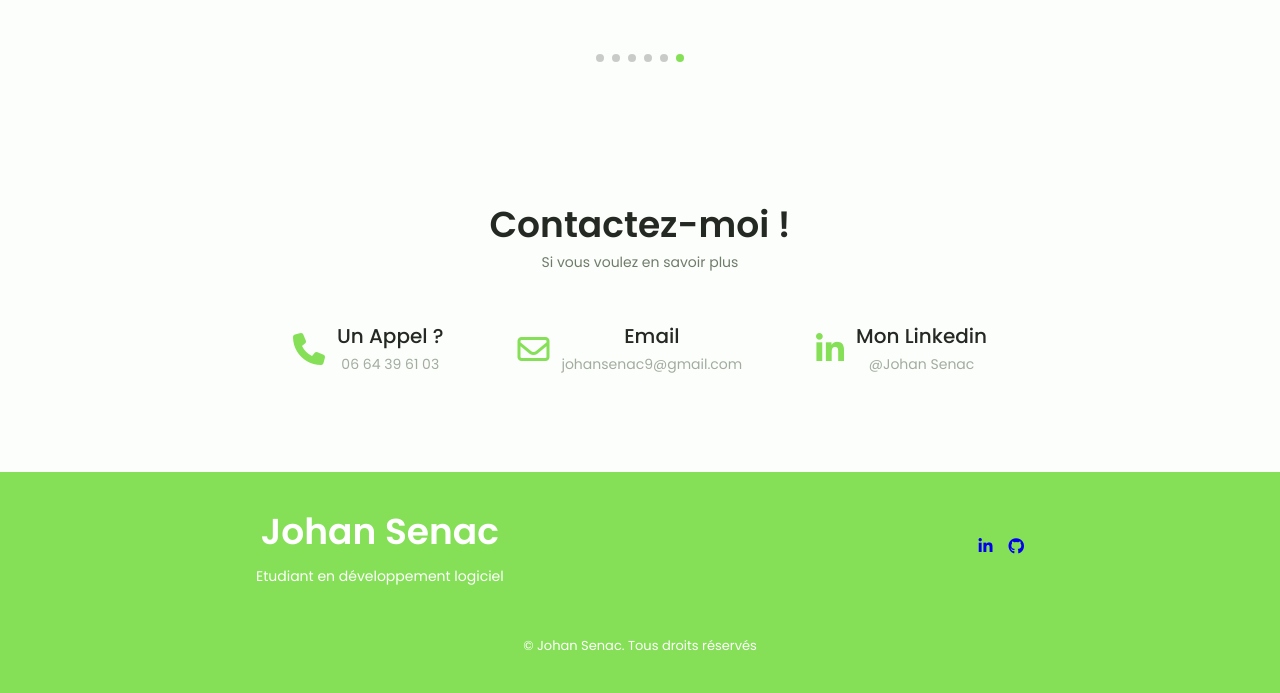
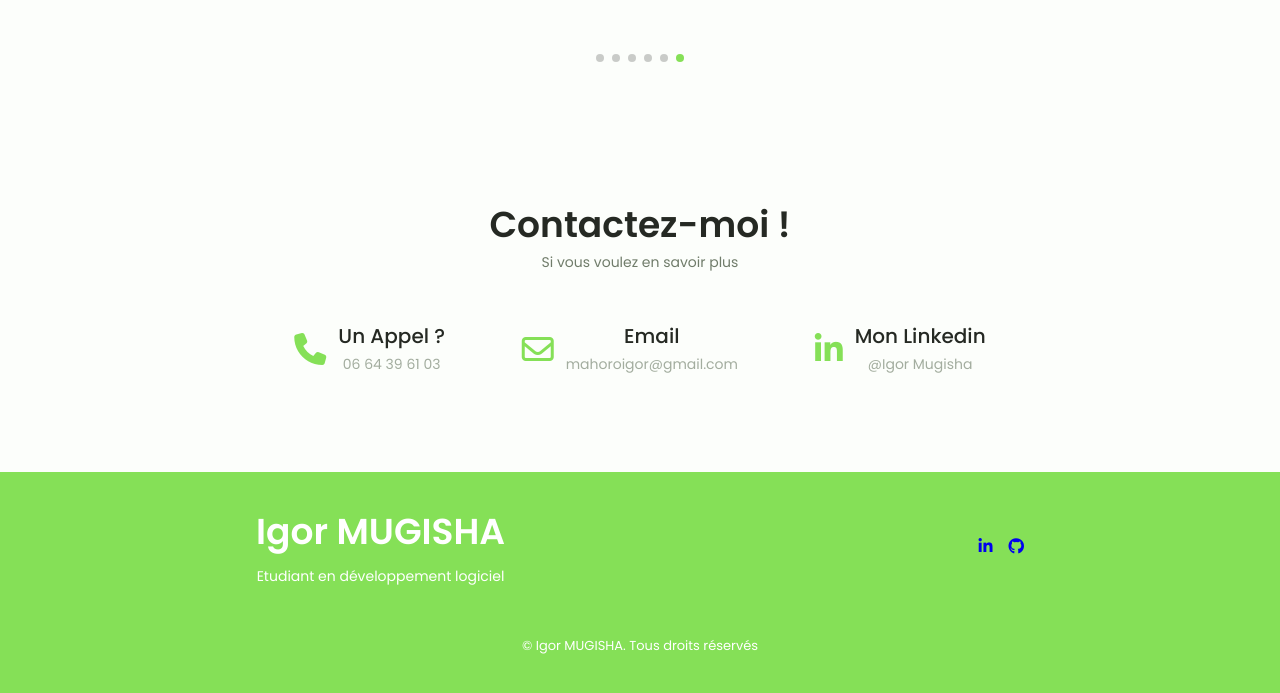
Before and after one commit to muigor/portofolio, a plain HTML site: page index.html in a window 1280 px wide. Shown: the part 3548-4241 px from the top of the page. Drawn offline with Linux system fonts and the light colour scheme.

Commit message:
modification de index

```diff
--- a/index.html
+++ b/index.html
@@ -178,7 +178,7 @@
                                 <span class="qualification-subtitle">Université Toulouse 2 </span>
                                 <div class="qualification-calendar">
                                     <i class="fas fa-calendar-alt"></i>
-                                    2022 - 2023
+                                    2020 - 2023
                                 </div>
                             </div>
                             <div>
@@ -561,17 +561,17 @@
                     <a href="mailto:johansenac9@gmail.com">
                         <div>
                             <h3 class="contact-title">Email</h3>
-                            <span class="contact-subtitle">johansenac9@gmail.com</span>
+                            <span class="contact-subtitle">mahoroigor@gmail.com</span>
                         </div>
                     </a>
                     </div>
-                    <a href="https://www.linkedin.com/in/johan-senac/">
+                    <a href="https://www.linkedin.com/in/igor-mugisha-48605b20b/">
                         <div class="contact-information">
                             <i class="fab fa-linkedin-in contact-icon"></i>
 
                             <div>
                                 <h3 class="contact-title">Mon Linkedin</h3>
-                                <span class="contact-subtitle">@Johan Senac</span>
+                                <span class="contact-subtitle">@Igor Mugisha</span>
                             </div>
                         </div>
                     </a>
@@ -587,7 +587,7 @@
         <div class="footer-bg">
             <div class="footer-container container grid">
                 <div class="footer-texts">
-                    <h1 class="footer-title">Johan Senac</h1>
+                    <h1 class="footer-title">Igor MUGISHA</h1>
                     <span class="footer-subtitle">Etudiant en développement logiciel</span>
                 </div>
 
@@ -600,7 +600,7 @@
                     </a>
                 </div>
             </div>
-            <p class="footer-copy">&#169; Johan Senac. Tous droits réservés</p>
+            <p class="footer-copy">&#169; Igor MUGISHA. Tous droits réservés</p>
         </div>
     </footer>
 
```
